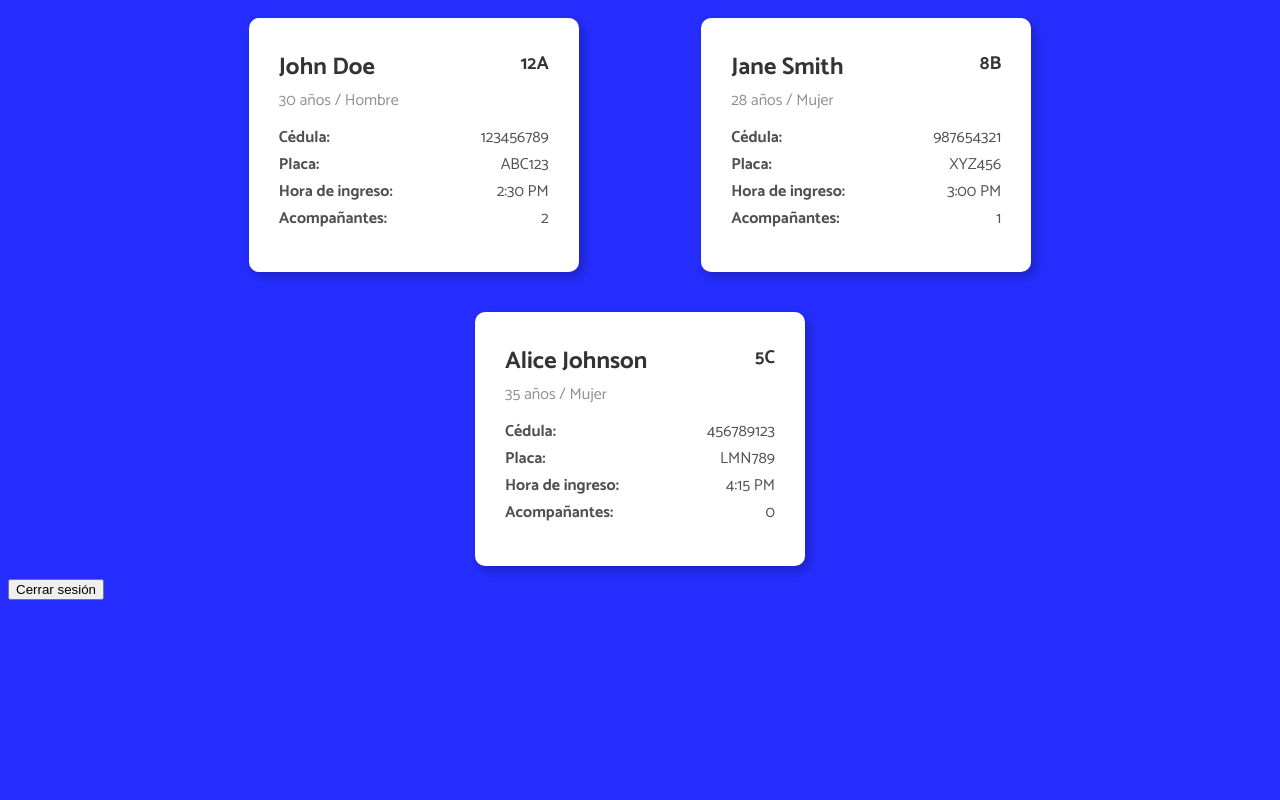
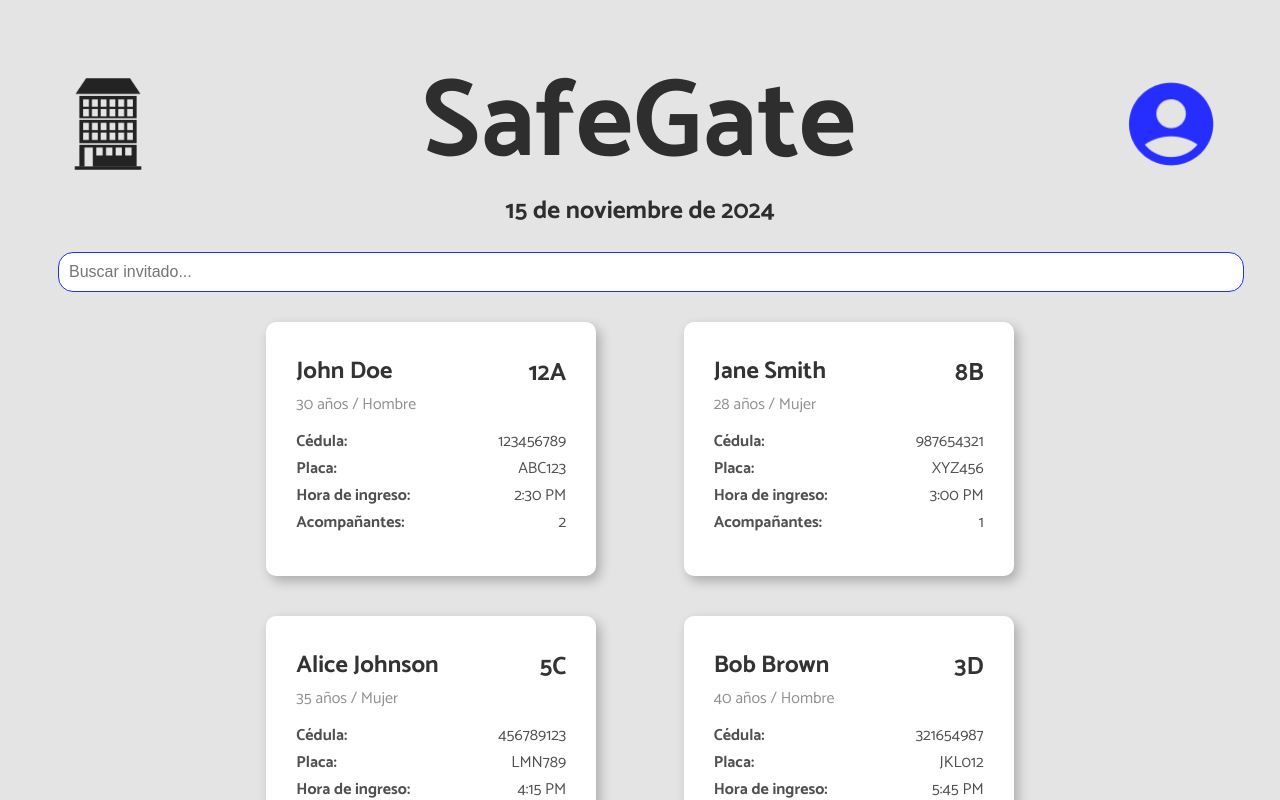
Before and after one commit to AGuardiola20/safegate-project-react, a React (Vite) app: page /admin in a window 1280 px wide. Shown: the top 800 px of the page. Built offline with nearby package versions, Linux system fonts and the light colour scheme; sample sign-in values are in the browser's storage.

Commit message:
add: Admin screen with search feat

```diff
--- a/src/global-variables.css
+++ b/src/global-variables.css
@@ -6,6 +6,8 @@
   --text-secondary: #505050;
   --text-tertiary: #909090;
 
+  --bg-light: #e4e4e4;
+
   --card-bg: #fff;
   --card-box-shadow: 4px 5px 12.2px rgba(0, 0, 0, 0.25);
 }
--- a/src/screens/AdminScreen/AdminScreen.css
+++ b/src/screens/AdminScreen/AdminScreen.css
@@ -1,3 +1,63 @@
+@import "../../global-variables.css";
+
+body {
+  background-color: var(--bg-light);
+  padding: 50px;
+}
+img {
+  height: 100px;
+  cursor: pointer;
+  transition: 0.2s ease-in;
+}
+img:hover {
+  transform: scale(1.1);
+}
+h3 {
+  font-size: 25px;
+  text-align: center;
+}
+
+.header {
+  display: flex;
+  justify-content: space-between;
+  align-items: center;
+  color: var(--text-primary);
+}
+.header h1 {
+  font-size: 110px;
+  line-height: 1.2;
+}
+
+@media (max-width: 870px) {
+  .userImg {
+    position: fixed;
+    bottom: 20px;
+    right: 20px;
+    z-index: 1000;
+  }
+  .header {
+    flex-direction: column;
+  }
+}
+
+.searchInput {
+  border-radius: 15px;
+  padding: 10px;
+  margin: 20px 0;
+  width: 100%;
+  border: solid;
+  border-color: var(--primary-color);
+  border-width: 1px;
+  color: var(--text-secondary);
+  font-size: 1rem;
+}
+
+.searchInput:focus {
+  border-color: var(--primary-color);
+  border-width: 2px;
+  outline: none;
+}
+
 .guestCardsContainer {
   display: flex;
   justify-content: space-around;
--- a/src/screens/AdminScreen/AdminScreen.tsx
+++ b/src/screens/AdminScreen/AdminScreen.tsx
@@ -1,6 +1,9 @@
+import { useState } from "react";
 import { GuestCard } from "../../components/GuessCard/GuestCard";
 import { useAuth } from "../../hooks/useAuth";
 import { Guest } from "../../types/types";
+import LogoImg from "../../assets/imgs/logoTemp.png";
+import UserImg from "../../assets/imgs/UserImg.png";
 import "./AdminScreen.css";
 
 // TODO: Cambiar esto por data funcional
@@ -60,17 +63,58 @@ const GUEST: Guest[] = [
 export const AdminScreen = () => {
   const { logout, isAuthenticated } = useAuth();
 
+  const [searchQuery, setSearchQuery] = useState("");
+  const handleSearchChange = (event: React.ChangeEvent<HTMLInputElement>) => {
+    setSearchQuery(event.target.value);
+  };
+
+  const filteredGuests = GUEST.filter((guest) => {
+    return (
+      guest.name.toLowerCase().includes(searchQuery.toLowerCase()) ||
+      guest.plate.toLowerCase().includes(searchQuery.toLowerCase()) ||
+      guest.houseNumber.toLowerCase().includes(searchQuery.toLowerCase())
+    );
+  });
+
+  const today = new Date();
+  const options: Intl.DateTimeFormatOptions = {
+    day: "numeric",
+    month: "long",
+    year: "numeric",
+  };
+  const formattedDate = today.toLocaleDateString("es-ES", options);
+
   if (!isAuthenticated) {
     return <p>No tienes acceso a esta página.</p>;
   }
 
   return (
     <>
+      <div className="header">
+        <img className="logo" src={LogoImg} alt={`${LogoImg}-img`} />
+        <h1>SafeGate</h1>
+        <img className="userImg" src={UserImg} alt={`${UserImg}-img`} />
+      </div>
+      <h3>{formattedDate}</h3>
+
+      <input
+        type="text"
+        placeholder="Buscar invitado..."
+        value={searchQuery}
+        onChange={handleSearchChange}
+        className="searchInput"
+      />
+
       <div className="guestCardsContainer">
-        <GuestCard guest={GUEST[0]} />
-        <GuestCard guest={GUEST[1]} />
-        <GuestCard guest={GUEST[2]} />
+        {filteredGuests.length > 0 ? (
+          filteredGuests.map((guest) => (
+            <GuestCard key={guest.idNumber} guest={guest} />
+          ))
+        ) : (
+          <p>No se encontraron invitados.</p>
+        )}
       </div>
+
       <button onClick={logout}>Cerrar sesión</button>
     </>
   );
```
Also changed, not shown: src/assets/imgs/LogoTemp.png (added), src/assets/imgs/UserImg.png (added).
